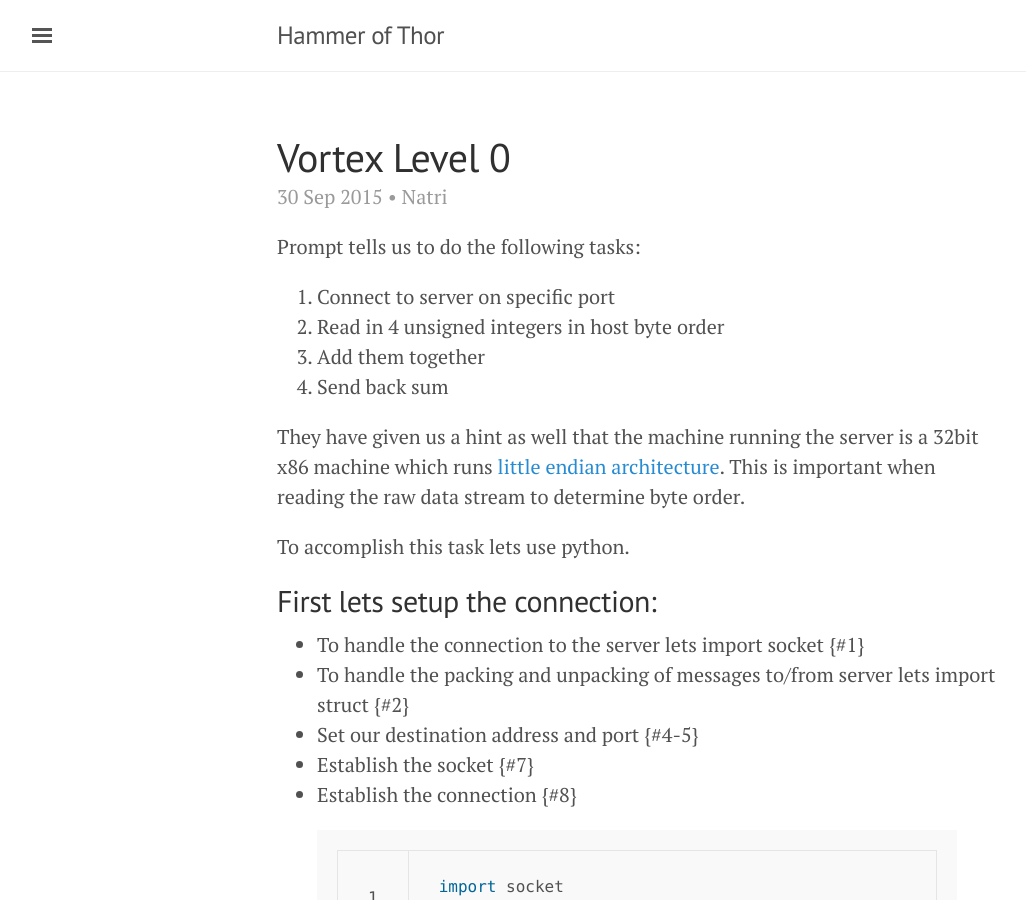
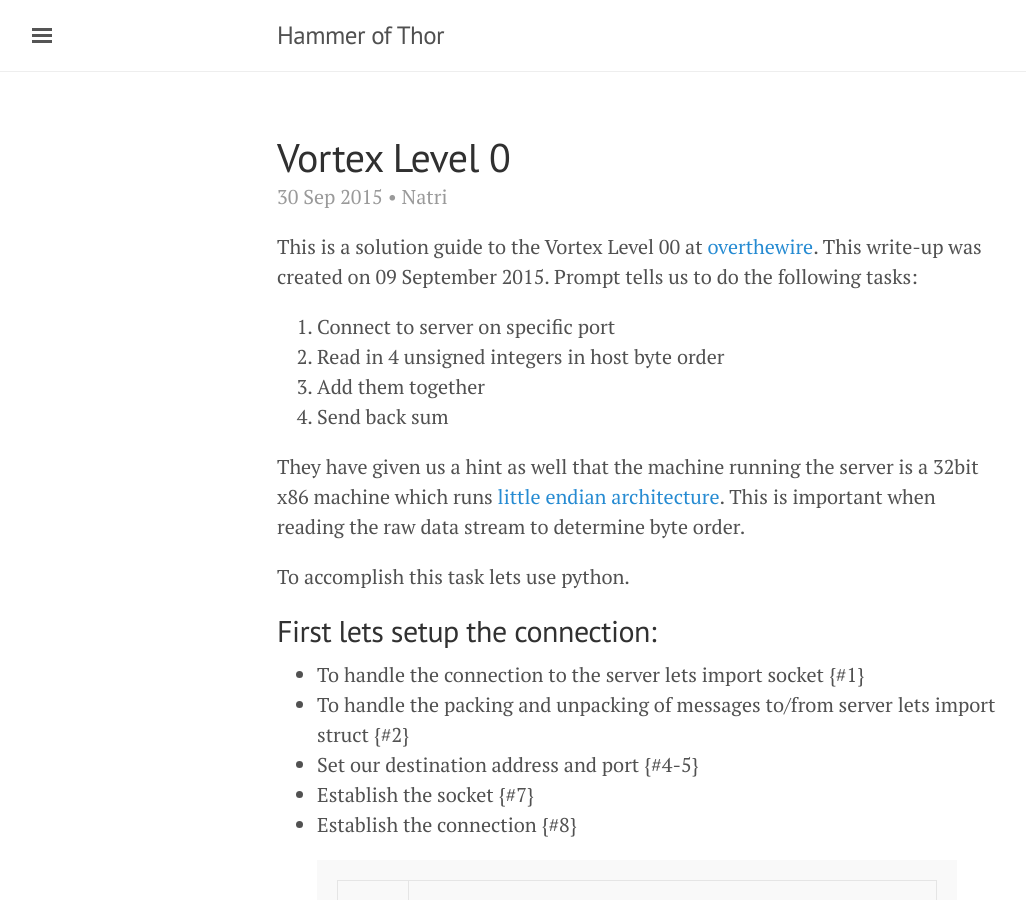
Before and after one commit to MCPA/MCPA.github.io, a Jekyll site: the page built from _posts/vortex-overthewire/2015-09-30-vortex00.markdown, in a window 1280 px wide and 900 px high. Shown: the whole window, without its empty margins (3-1029 px from the left). Built offline with Jekyll 4.4.1, drawn with Linux system fonts in a browser that asks for light colours.

Commit message:
vortex00 summary update
update to include summary for main page display

```diff
--- a/_posts/vortex-overthewire/2015-09-30-vortex00.markdown
+++ b/_posts/vortex-overthewire/2015-09-30-vortex00.markdown
@@ -5,7 +5,8 @@ date:   2015-09-30 22:58
 categories: vortex wargame web overthewire
 author: Natri
 ---
-
+This is a solution guide to the Vortex Level 00 at <a href="http://overthewire.org/wargames/vortex/vortex0.html">overthewire</a>. This write-up was created on 09 September 2015.
+<!--break-->
 Prompt tells us to do the following tasks:
 <ol>
 <li>Connect to server on specific port</li>
@@ -15,7 +16,7 @@ Prompt tells us to do the following tasks:
 </ol>
 
 They have given us a hint as well that the machine running the server is a 32bit x86 machine which runs [little endian architecture](https://en.wikipedia.org/wiki/Endianness).  This is important when reading the raw data stream to determine byte order.
-<!--break-->
+
 
 To accomplish this task lets use python.
 
```
